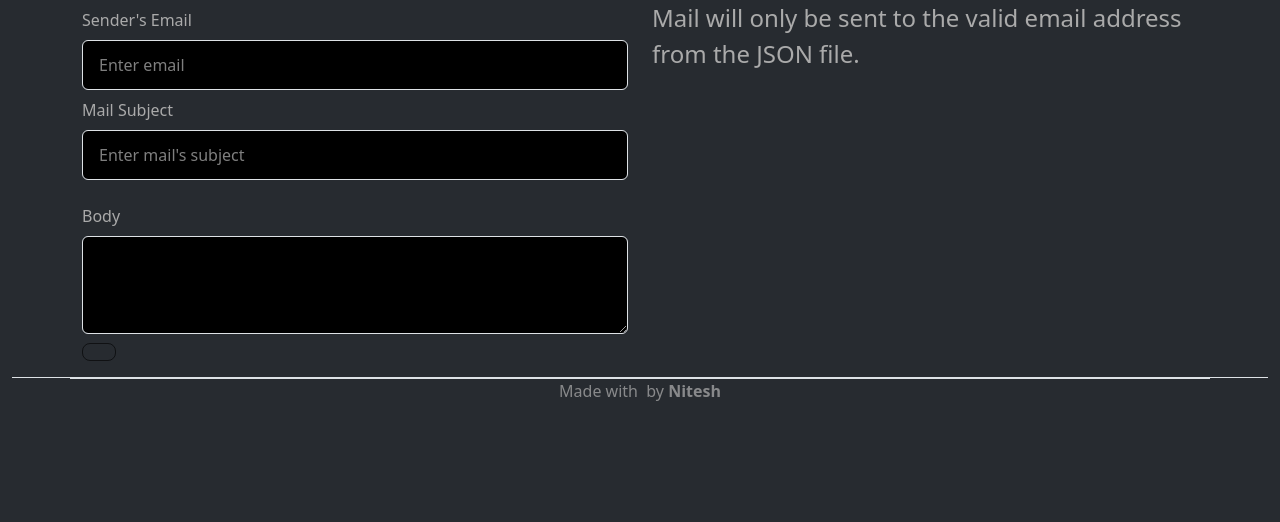
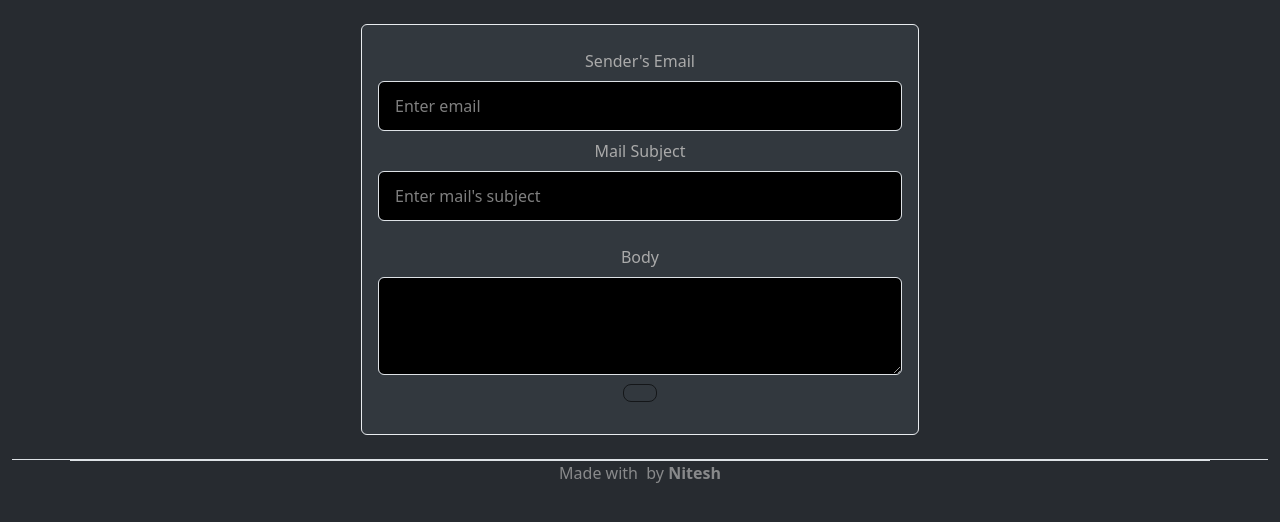
Before and after one commit to Nitesh-mint/MassMailer, a Django app: template templates/sendMassmail.html in a window 1280 px wide. Shown: the part 58-580 px from the top of the page. Run offline with Django 4.2, Linux system fonts and the light colour scheme; the template is opened without the code that fills it, so the values that code supplies are empty; some libraries are stand-ins or nearby versions.

Commit message:
made some visual changes

```diff
--- a/templates/sendMassmail.html
+++ b/templates/sendMassmail.html
@@ -2,30 +2,33 @@
 {% block content %}
 <div class="container">
     <div class="row">
-        <div class="col-md-6 mb-3">
+        <center>
+            <div class="col-md-6 pb-4 pt-4">
+                <div class="card border-light pb-3" style="max-width: 43rem;">
+                    <div class="card-body">
                         <form method="post" action="{% url 'sendmail' %}">
                             {% csrf_token %}
                             <div class="form-group">
                                 <label class="form-label mt-2">Sender's Email</label>
-                    <input type="text" class="form-control" aria-describedby="emailHelp" placeholder="Enter email"
-                        name="from_mail" multiple>
+                                <input type="text" class="form-control" aria-describedby="emailHelp"
+                                    placeholder="Enter email" name="from_mail" multiple>
                                 <label for="inputSubject" class="form-label mt-2">Mail Subject</label>
                                 <input type="text" name="mail_subject" class="form-control" id="inputSubject"
                                     placeholder="Enter mail's subject">
                                 <div class="form-group">
                                     <label for="exampleTextarea" class="form-label mt-4">Body</label>
-                        <textarea class="form-control" id="exampleTextarea" rows="3" name="message"></textarea>
+                                    <textarea class="form-control" id="exampleTextarea" rows="3"
+                                        name="message"></textarea>
                                 </div>
                                 <div class="d-grid gap-2"></div>
-                    <button type="submit" class="btn btn-lg btn-outline-primary mt-2"><i class="fa fa-paper-plane"
-                            aria-hidden="true"></i></button>
+                                <button type="submit" class="btn btn-lg btn-outline-primary mt-2"><i
+                                        class="fa fa-paper-plane" aria-hidden="true"></i></button>
                             </div>
                         </form>
                     </div>
-        <div class="col-md-6">
-            <p class="fs-4">Mail will only be sent to the valid email address from the JSON file.</p>
                 </div>
             </div>
+        </center>
     </div>
 </div>
 {% endblock content %}
```
Also changed, not shown: 1 other file. Lines whose indentation alone changed are shown as unchanged.
